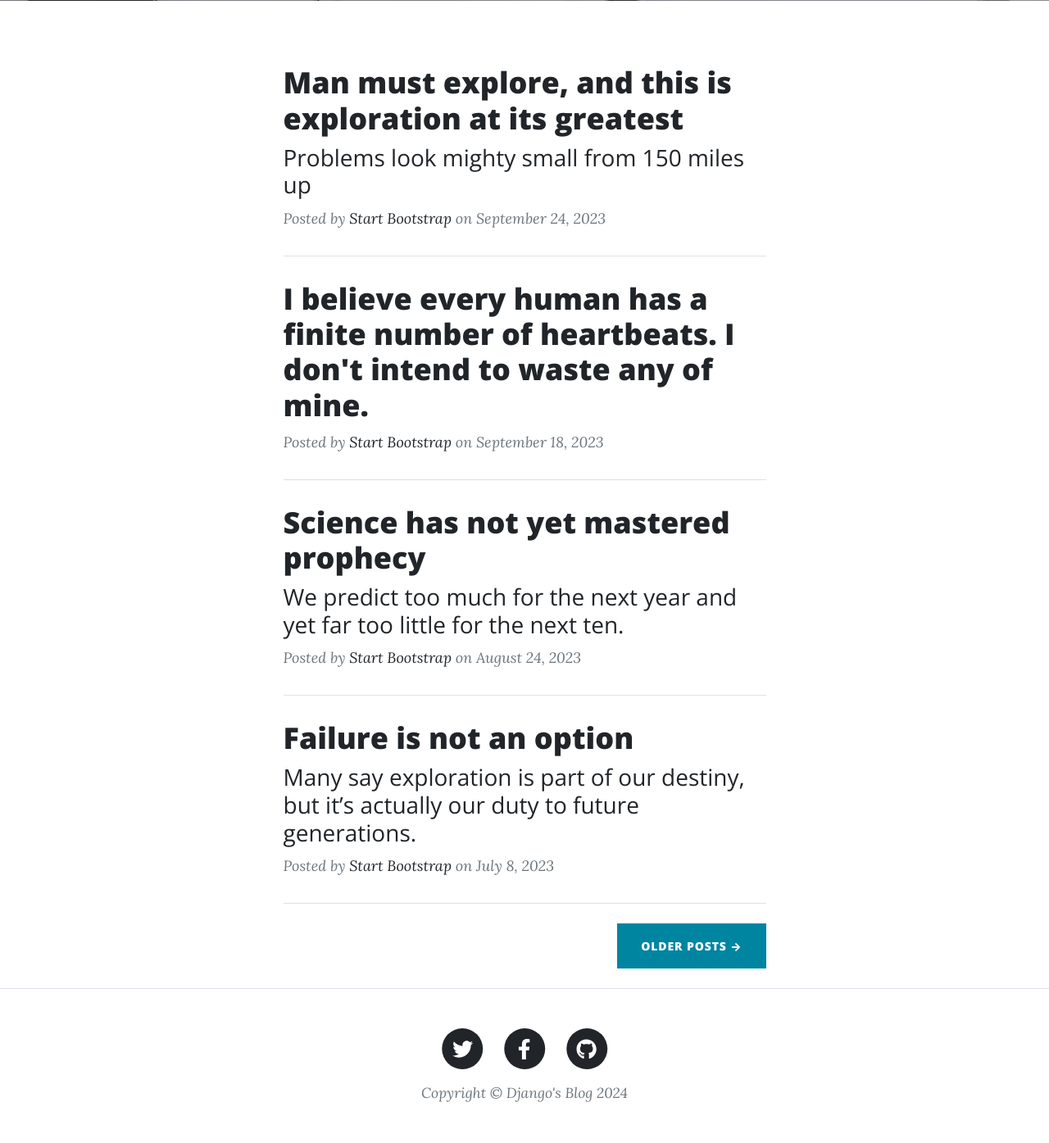
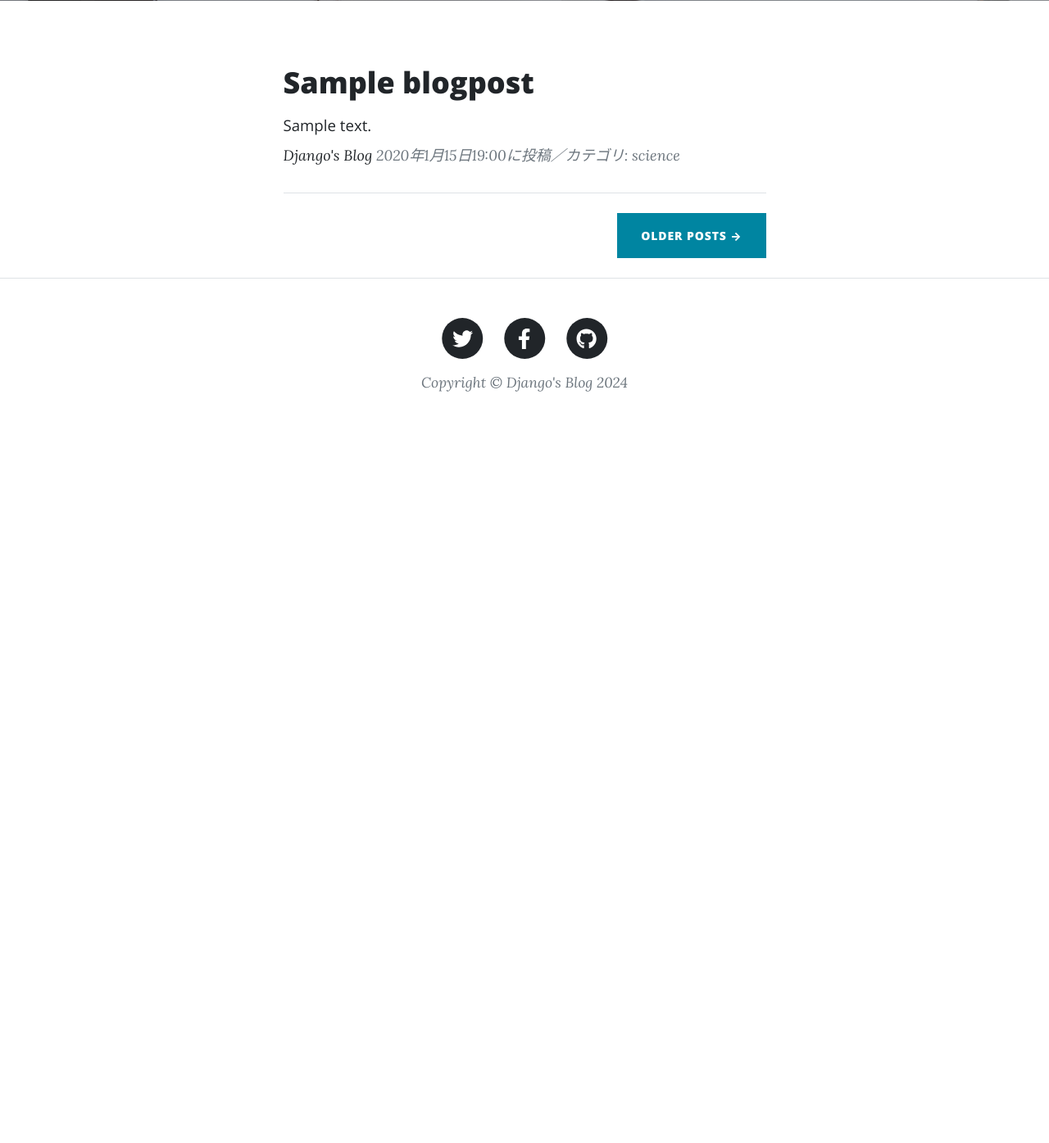
Before and after one commit to hiro111208/django-blogproject, a Django app: page / in a window 1280 px wide. Shown: the part 531-1926 px from the top of the page at 82% size. After the commit the page ends 1009 px from the top, so only its background shows below. Run offline with Django 5.2, Linux system fonts and the light colour scheme; tables that the repository leaves empty hold one stand-in row (values such as "Sample post"); some libraries are stand-ins or nearby versions.

Commit message:
Display blogs on Home

```diff
--- a/blogapp/templates/index.html
+++ b/blogapp/templates/index.html
@@ -52,59 +52,40 @@
         <div class="container px-4 px-lg-5">
             <div class="row gx-4 gx-lg-5 justify-content-center">
                 <div class="col-md-10 col-lg-8 col-xl-7">
+                    {% for record in orderby_records %}
                     <!-- Post preview-->
                     <div class="post-preview">
                         <a href="post.html">
-                            <h2 class="post-title">Man must explore, and this is exploration at its greatest</h2>
-                            <h3 class="post-subtitle">Problems look mighty small from 150 miles up</h3>
+                            <!-- 記事のタイトル -->
+                            <h2 class="post-title">
+                                <!-- titleフィールドを出力 -->
+                                {{record.title}}</h2>
+                            <!-- 投稿記事の本文 -->
+                            <h3 class="post-subtitle">
+                                <!-- サブタイトルの文字サイズを14ptにする -->
+                                <span style="font-size : 14pt">
+                                    <!--
+                                    contentフィールドを出力
+                                    truncatecharsで出力する文字数を50以内に制限
+                                    -->
+                                    {{record.content|truncatechars:50}}
+                                </span>
+                            </h3>
                         </a>
+                        <!-- 投稿日時とカテゴリ -->
                         <p class="post-meta">
-                            Posted by
-                            <a href="#!">Start Bootstrap</a>
-                            on September 24, 2023
+                            <!-- ページの最上部にリンクする -->
+                            <a href="#">Django's Blog</a>
+                            <!-- posted_atフィールドを出力 -->
+                            {{record.posted_at}}に投稿／カテゴリ:
+                            <!-- categoryフィールドを出力-->
+                            {{record.category}}</p>
                         </p>
                     </div>
                     <!-- Divider-->
                     <hr class="my-4" />
-                    <!-- Post preview-->
-                    <div class="post-preview">
-                        <a href="post.html"><h2 class="post-title">I believe every human has a finite number of heartbeats. I don't intend to waste any of mine.</h2></a>
-                        <p class="post-meta">
-                            Posted by
-                            <a href="#!">Start Bootstrap</a>
-                            on September 18, 2023
-                        </p>
-                    </div>
-                    <!-- Divider-->
-                    <hr class="my-4" />
-                    <!-- Post preview-->
-                    <div class="post-preview">
-                        <a href="post.html">
-                            <h2 class="post-title">Science has not yet mastered prophecy</h2>
-                            <h3 class="post-subtitle">We predict too much for the next year and yet far too little for the next ten.</h3>
-                        </a>
-                        <p class="post-meta">
-                            Posted by
-                            <a href="#!">Start Bootstrap</a>
-                            on August 24, 2023
-                        </p>
-                    </div>
-                    <!-- Divider-->
-                    <hr class="my-4" />
-                    <!-- Post preview-->
-                    <div class="post-preview">
-                        <a href="post.html">
-                            <h2 class="post-title">Failure is not an option</h2>
-                            <h3 class="post-subtitle">Many say exploration is part of our destiny, but it’s actually our duty to future generations.</h3>
-                        </a>
-                        <p class="post-meta">
-                            Posted by
-                            <a href="#!">Start Bootstrap</a>
-                            on July 8, 2023
-                        </p>
-                    </div>
-                    <!-- Divider-->
-                    <hr class="my-4" />
+                    <!-- forによる繰り返しはここまで -->
+                    {% endfor %}
                     <!-- Pager-->
                     <div class="d-flex justify-content-end mb-4"><a class="btn btn-primary text-uppercase" href="#!">Older Posts →</a></div>
                 </div>
--- a/blogapp/urls.py
+++ b/blogapp/urls.py
@@ -4,5 +4,5 @@ from . import views
 app_name = 'blogapp'
 
 urlpatterns = [
-    path('', views.index_view, name='index'),
+    path('', views.IndexView.as_view(), name='index'),
 ]
--- a/blogapp/views.py
+++ b/blogapp/views.py
@@ -1,8 +1,25 @@
 from django.shortcuts import render
 from django.views.generic.base import TemplateView
+from django.views.generic import ListView
+from .models import BlogPost
 
 # Create your views here.
 
 
-def index_view(request):
-    return render(request, 'index.html')
+class IndexView(ListView):
+    '''トップページのビュー
+
+    投稿記事を一覧表示するのでListViewを継承する
+
+    Attributes:
+      template_name: レンダリングするテンプレート
+      context_object_name: object_listキーの別名を設定
+      queryset: データベースのクエリ
+    '''
+    # index.htmlをレンダリングする
+    template_name = 'index.html'
+    # object_listキーの別名を設定
+    context_object_name = 'orderby_records'
+    # モデルBlogPostのオブジェクトにorder_by()を適用して
+    # BlogPostのレコードを投稿日時の降順で並べ替える
+    queryset = BlogPost.objects.order_by('-posted_at')
```
